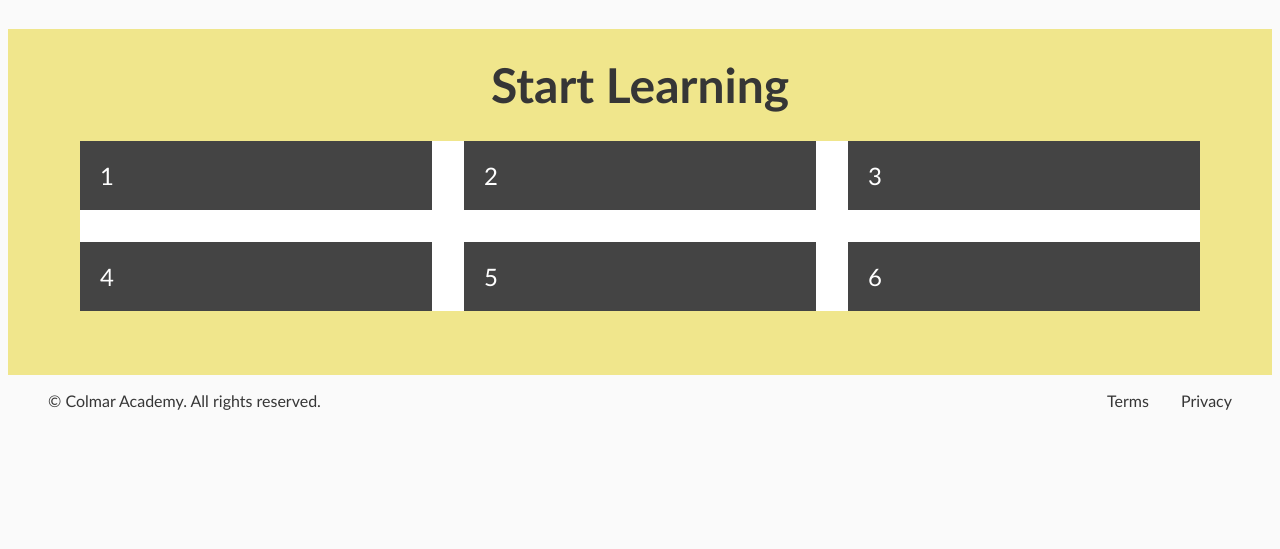
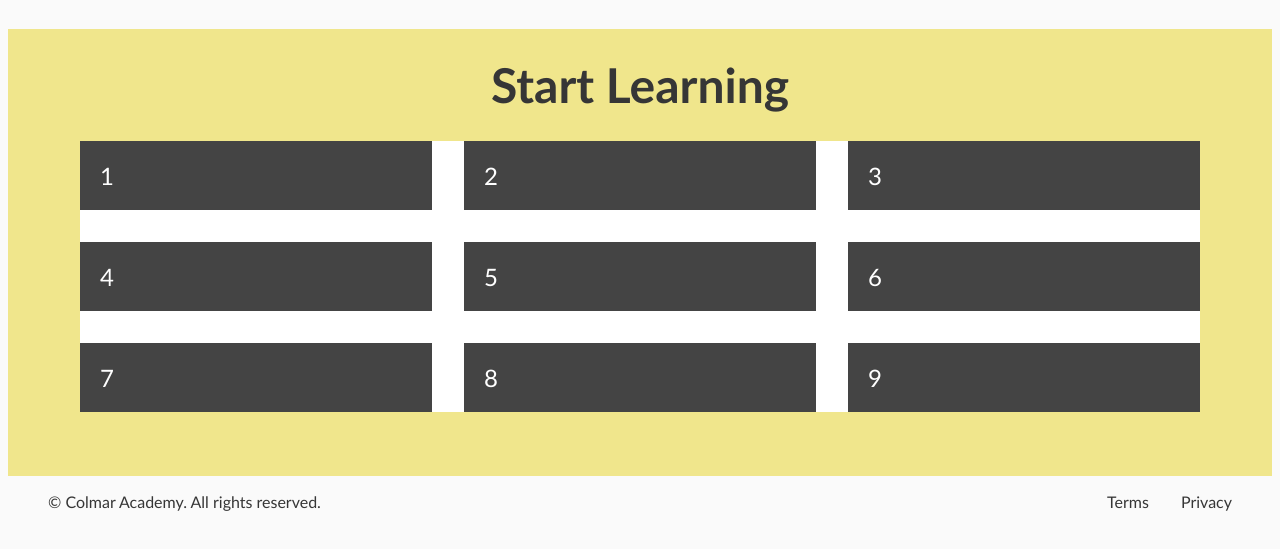
Before and after one commit to ugamochi/capstone, a plain HTML site: page index.html in a window 1280 px wide. Shown: the part 1689-2238 px from the top of the page. Before the commit the page ends 2167 px from the top, so only its background shows below. Drawn offline with Linux system fonts and the light colour scheme; files whose address does not match are found by name.

Commit message:
Testing git after crash

```diff
--- a/index.html
+++ b/index.html
@@ -101,6 +101,9 @@
         <div class="box">4</div>
         <div class="box">5</div>
         <div class="box">6</div>
+        <div class="box">7</div>
+        <div class="box">8</div>
+        <div class="box">9</div>
 
 
       </div>
```
